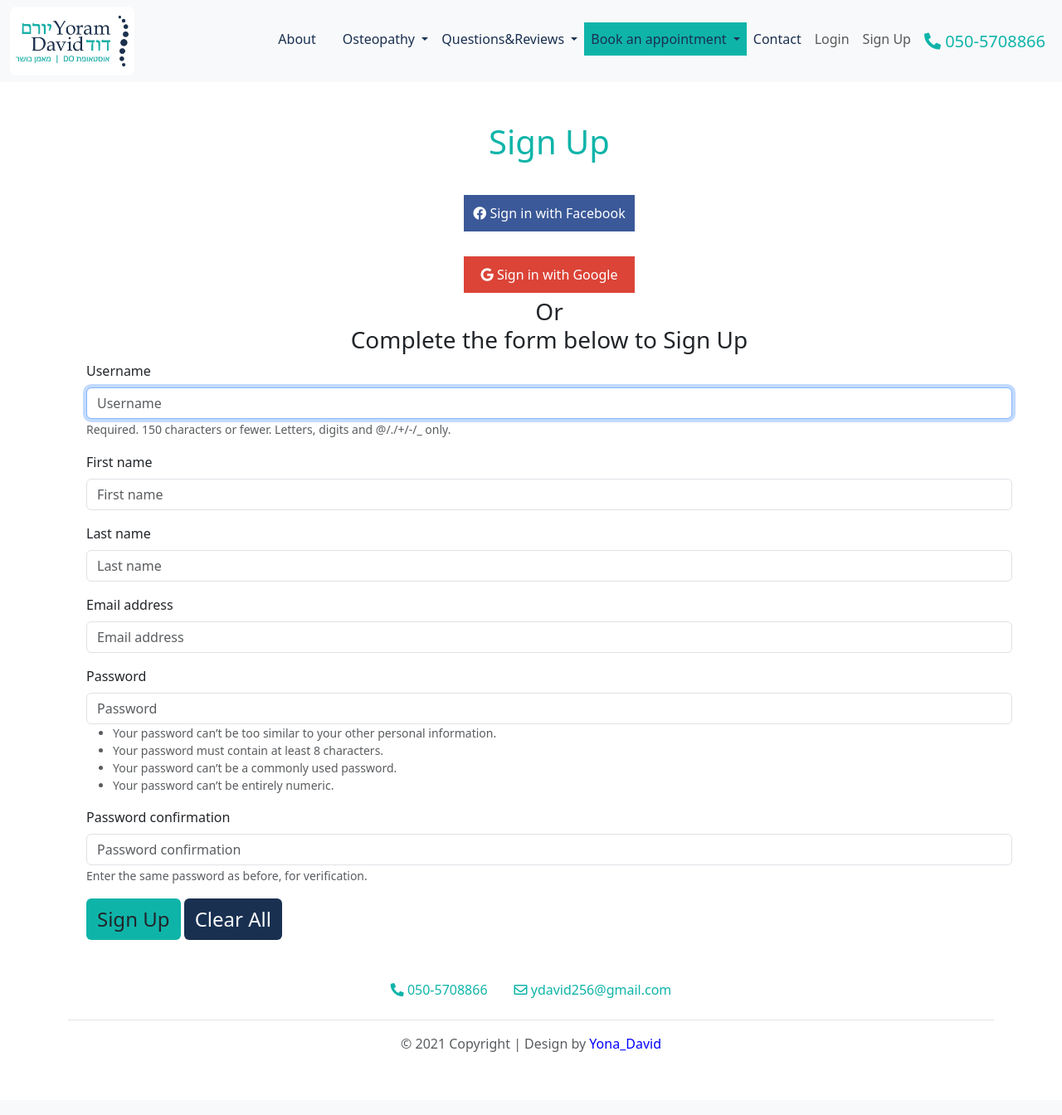
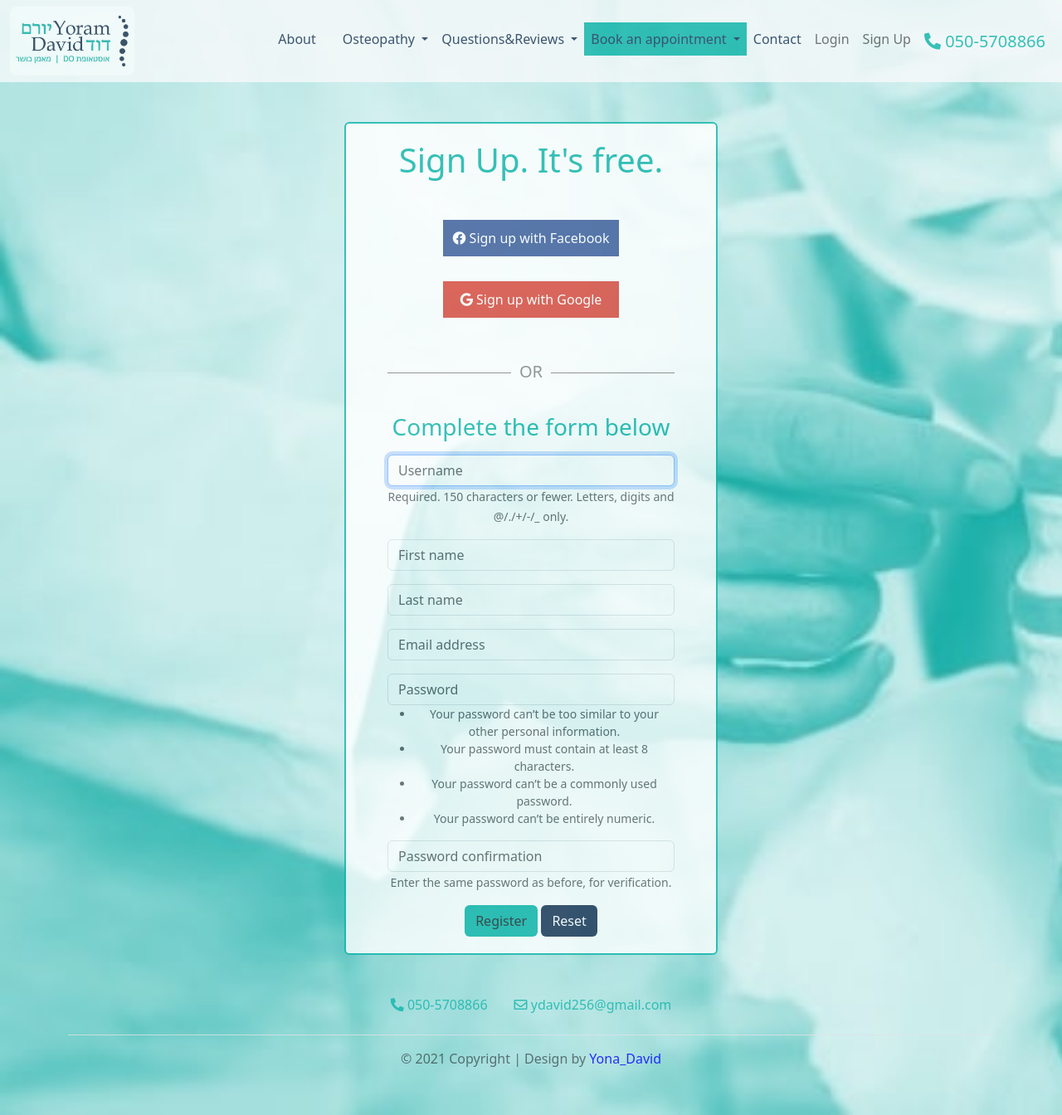
Before and after one commit to Yona-Dav/Osteopathy-website, a Django app: page /accounts/signup/ in a window 1280 px wide. Shown: the whole page at 83% size. Before the commit the page ends 1268 px from the top, so only its background shows below. Run offline with Django 3.2, Linux system fonts and the light colour scheme; parts of the project's set-up code (start-up, migrations or seed data) failed here and were passed over; some libraries are stand-ins or nearby versions.

Commit message:
improve frontend form

```diff
--- a/accounts/templates/signup.html
+++ b/accounts/templates/signup.html
@@ -1,23 +1,34 @@
 {% extends 'partials/base.html' %}
+{% load static %}
 {% load bootstrap5 %}
 {% block title %}
 Sign up
 {% endblock %}
 
+{% block css %}
+<link href="{% static 'visitors/css/signup.css' %}" rel="stylesheet">
+{% endblock %}
+
 {% block content %}
-<div class="container me-5">
-    <h1 class="text-center" style="color:#0fb4a9">Sign Up</h1>
-    <div class="social">
-        <center><p class="facebook"><a href="{% url 'social:begin' 'facebook' %}"  class="fb_text text-decoration-none"><i class="fab fa-facebook"></i>   Sign in with Facebook</a></p></center>
-        <center><p class="google"><a href="{% url 'social:begin' 'google-oauth2' %}"  class="google_text text-decoration-none"><i class="fab fa-google"></i>   Sign in with Google</a></p></center>
-        <center><h3>Or<br> Complete the form below to Sign Up</h3></center>
-    </div>
-
-    <form method="post">
+<div class="container">
+    <center><form method="post" class="rounded">
+        <h1 class="text-center" style="color:#0fb4a9">Sign Up. It's free.</h1>
+        <div class="row">
+            <div class="social mb-5">
+                <center><p class="facebook"><a href="{% url 'social:begin' 'facebook' %}"  class="fb_text text-decoration-none"><i class="fab fa-facebook"></i>   Sign up with Facebook</a></p></center>
+                <center><p class="google"><a href="{% url 'social:begin' 'google-oauth2' %}"  class="google_text text-decoration-none"><i class="fab fa-google"></i>   Sign up with Google</a></p></center>
+            </div>
+        </div>
+        <h5 class="mb-5"><span>OR</span></h5>
+        <center><h3 class="mb-3">Complete the form below</h3></center>
         {% csrf_token %}
-        {% bootstrap_form form %}
-        <button class="btn fs-4" style="background-color:#0fb4a9">Sign Up</button>
-        <button type='reset' class="btn fs-4" style="background-color:#193051; color:white">Clear All</button>
-    </form>
+        {% for field in form %}
+        {% bootstrap_field field show_label=False %}
+        {% endfor%}
+        <button class="btn" style="background-color:#0fb4a9">Register</button>
+        <button type='reset' class="btn" style="background-color:#193051; color:white">Reset</button>
+    </form></center>
+</div>
+</div>
 </div>
 {% endblock %}
--- /dev/null
+++ b/visitors/static/visitors/css/signup.css
@@ -0,0 +1,26 @@
+h3 {color:#0fb4a9}
+
+form {width:450px;
+      border: 2px solid #0fb4a9;
+      padding: 20px 50px;
+      background-color:white;
+}
+
+body {background:url('/static/visitors/image/image.jpg');
+        background-repeat: no-repeat;
+        background-size: cover;
+        filter: opacity(80%) ;}
+
+h5 {
+   width: 100%;
+   text-align: center;
+   border-bottom: 1px solid grey;
+   line-height: 0.1em;
+   margin: 10px 0 20px;
+   color:grey
+}
+
+h5 span {
+    background:white;
+    padding:0 10px;
+}
--- a/visitors/templates/osteopathy.html
+++ b/visitors/templates/osteopathy.html
@@ -122,7 +122,7 @@
     <center>
         <h3> An example</h3>
         <video width='300vw' height= '300vh' controls>
-            <source src="{% static 'visitors/image/bande2.mp4' type='video/mp4' %}">
+            <source src="{% static '/visitors/image/bande2.mp4' type='video/mp4' %}">
             Your browser does not support the video tag.
         </video>
 
```
Also changed, not shown: accounts/templates/login.html (+19 -12 lines), visitors/templates/add_review.html (+12 -8 lines), visitors/templates/ask_question.html (+9 -7 lines).
